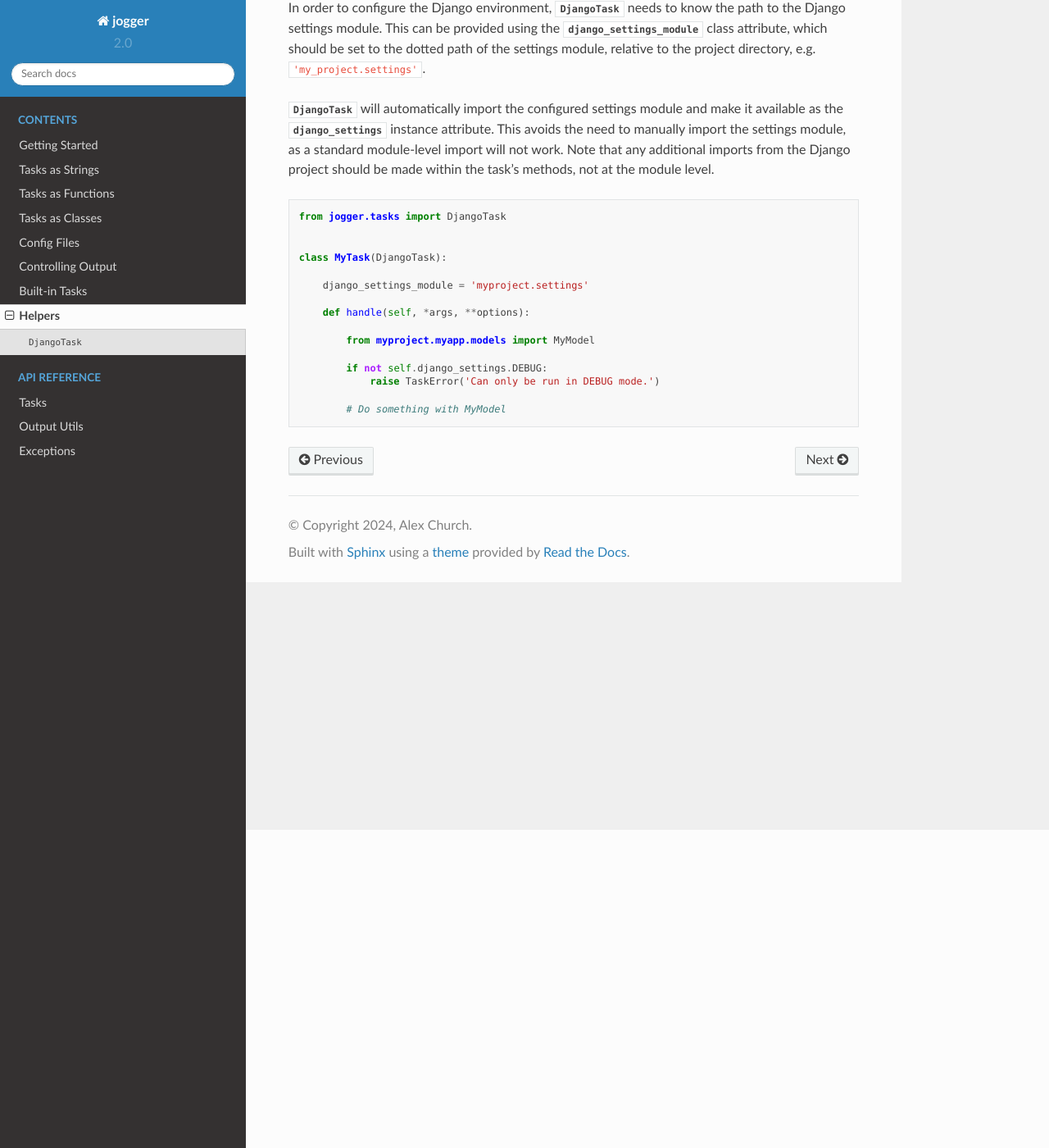
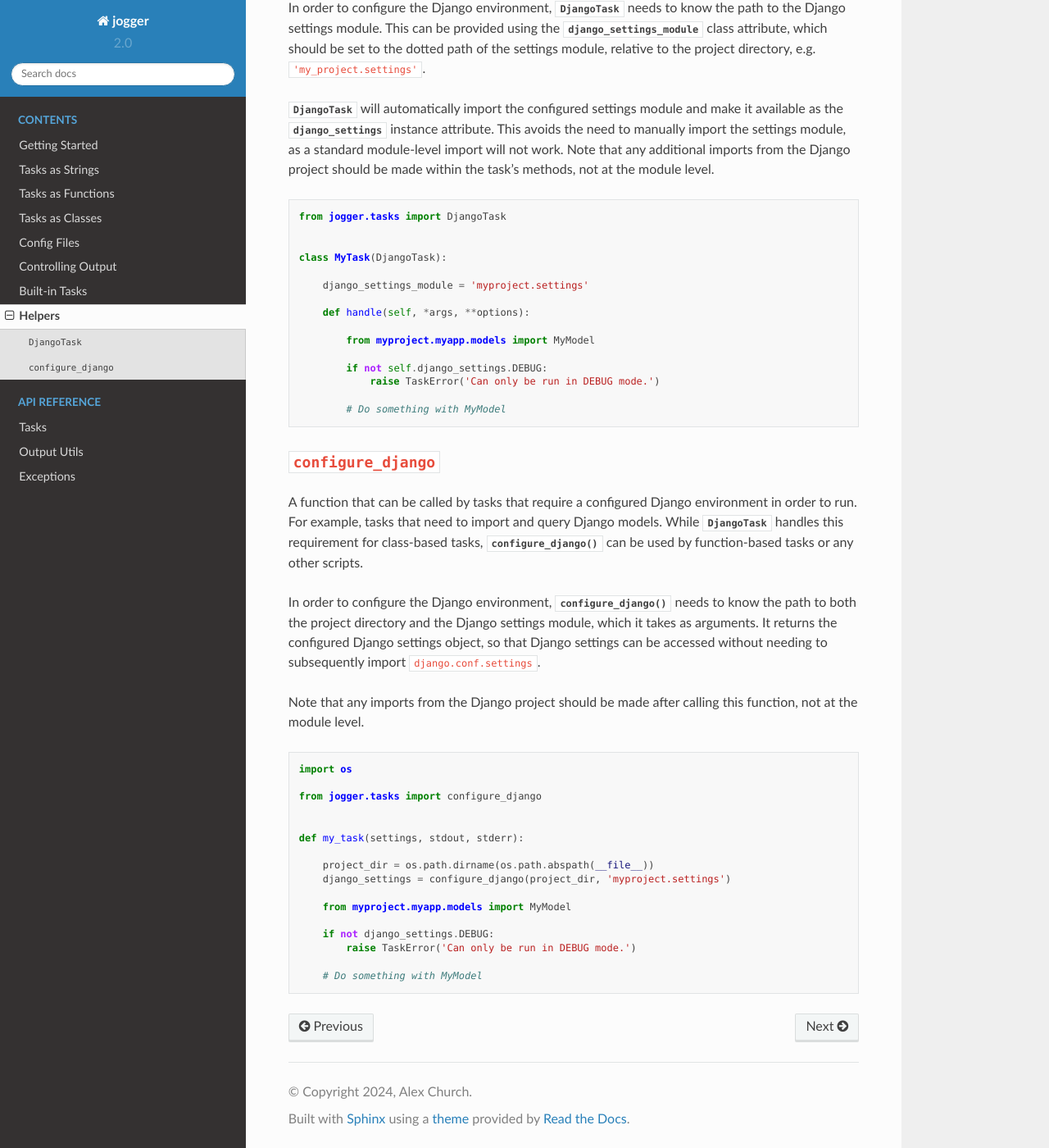
Before and after one commit to oogles/jog, a Sphinx documentation site: the page built from docs/topics/helpers.rst, in a window 1280 px wide and 1400 px high, scrolled down 388 px. Shown: the whole window at 82% size. Built offline with Sphinx 7.4.7 and the Read the Docs theme 2.0.0, drawn with Linux system fonts in a browser that asks for light colours.

Commit message:
Added configure_django() helper function.

```diff
--- a/docs/ref/tasks.rst
+++ b/docs/ref/tasks.rst
@@ -51,3 +51,6 @@ Tasks
 
     .. autoattribute:: django_settings_module
     .. autoattribute:: django_settings
+
+
+.. autofunction:: jogger.tasks.django.configure_django
--- a/docs/topics/helpers.rst
+++ b/docs/topics/helpers.rst
@@ -31,3 +31,32 @@ In order to configure the Django environment, :class:`~jogger.tasks.django.Djang
                 raise TaskError('Can only be run in DEBUG mode.')
 
             # Do something with MyModel
+
+
+``configure_django``
+====================
+
+A function that can be called by tasks that require a configured Django environment in order to run. For example, tasks that need to import and query Django models. While :class:`~jogger.tasks.django.DjangoTask` handles this requirement for class-based tasks, :func:`~jogger.tasks.django.configure_django` can be used by function-based tasks or any other scripts.
+
+In order to configure the Django environment, :func:`~jogger.tasks.django.configure_django` needs to know the path to both the project directory and the Django settings module, which it takes as arguments. It returns the configured Django settings object, so that Django settings can be accessed without needing to subsequently import ``django.conf.settings``.
+
+Note that any imports from the Django project should be made after calling this function, not at the module level.
+
+.. code-block:: python
+
+    import os
+
+    from jogger.tasks import configure_django
+
+
+    def my_task(settings, stdout, stderr):
+
+        project_dir = os.path.dirname(os.path.abspath(__file__))
+        django_settings = configure_django(project_dir, 'myproject.settings')
+
+        from myproject.myapp.models import MyModel
+
+        if not django_settings.DEBUG:
+            raise TaskError('Can only be run in DEBUG mode.')
+
+        # Do something with MyModel
```
Also changed, not shown: 2 other files.
